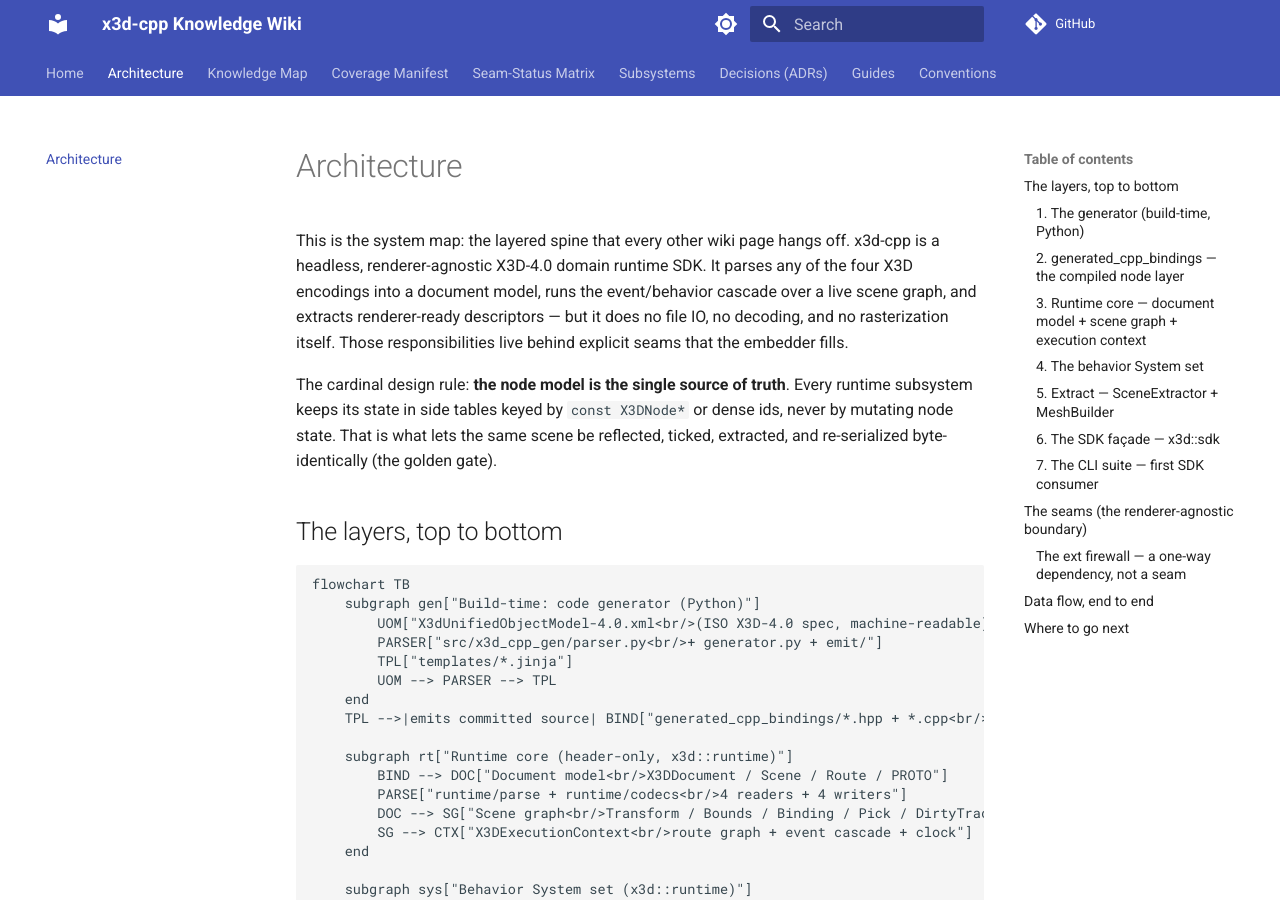
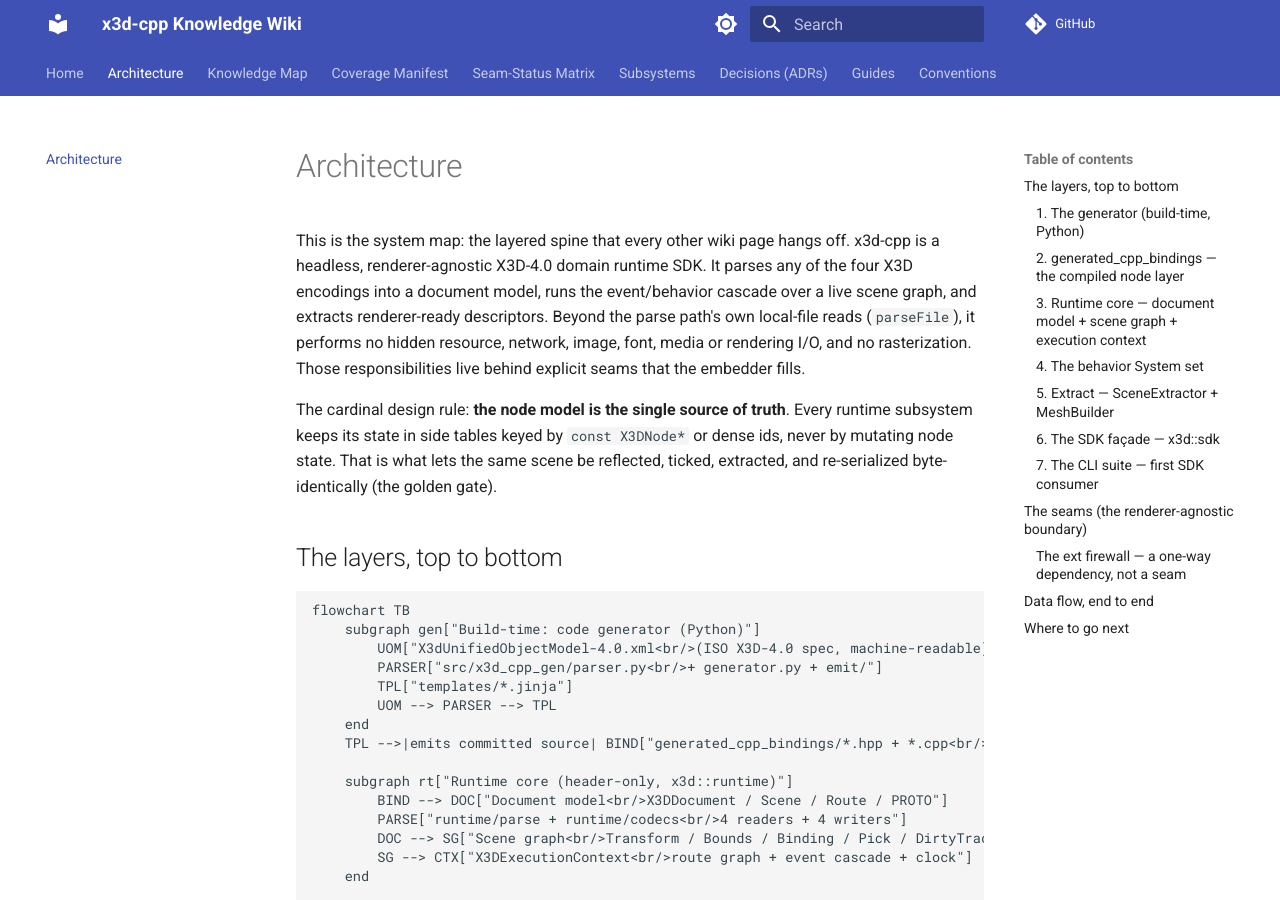
Before and after one commit to delta9000/x3d-cpp, an MkDocs documentation site: the page built from docs/wiki/architecture.md, in a window 1280 px wide and 900 px high. Built offline with MkDocs 1.6.1 and Material for MkDocs 9.7.7, drawn with Linux system fonts in a browser that asks for light colours; comment, search, counter and statistics services are not loaded; some of the changed text lies outside the part shown.

Commit message:
docs: correct the no-file-IO and spec-correct-by-construction claims
"The SDK does no file IO" is contradicted by sdk::parseFile, which the facade
exports (include/x3d/sdk.hpp) and implements with an ifstream
(runtime/parse/X3DParse.cpp). sdk.hpp asserted it ~50 lines above the export,
and advertised parseFile("scene.x3dv") in the same header comment. Scope the
claim to the simulation/extraction core and name parseFile() as the deliberate
exception.

"Every node and field is spec-correct by construction" overstates what
generation proves: the UOM constrains declarations, types and defaults;
behavioral conformance is tested separately. The project's own design record
already called the honest claim "fidelity-by-construction", not correctness.

The claim tests include a guard-the-guard case asserting parseFile really does
open a file -- if that stops being true, the other assertions are moot.

```diff
--- a/docs/wiki/architecture.md
+++ b/docs/wiki/architecture.md
@@ -14,7 +14,7 @@ related:
 
 # Architecture
 
-This is the system map: the layered spine that every other wiki page hangs off. x3d-cpp is a headless, renderer-agnostic X3D-4.0 domain runtime SDK. It parses any of the four X3D encodings into a document model, runs the event/behavior cascade over a live scene graph, and extracts renderer-ready descriptors — but it does no file IO, no decoding, and no rasterization itself. Those responsibilities live behind explicit seams that the embedder fills.
+This is the system map: the layered spine that every other wiki page hangs off. x3d-cpp is a headless, renderer-agnostic X3D-4.0 domain runtime SDK. It parses any of the four X3D encodings into a document model, runs the event/behavior cascade over a live scene graph, and extracts renderer-ready descriptors. Beyond the parse path's own local-file reads (`parseFile`), it performs no hidden resource, network, image, font, media or rendering I/O, and no rasterization. Those responsibilities live behind explicit seams that the embedder fills.
 
 The cardinal design rule: **the node model is the single source of truth**. Every runtime subsystem keeps its state in side tables keyed by `const X3DNode*` or dense ids, never by mutating node state. That is what lets the same scene be reflected, ticked, extracted, and re-serialized byte-identically (the golden gate).
 
@@ -107,7 +107,7 @@ A `System` (`runtime/events/X3DSystem.hpp`) is a behavior family over a collecti
 
 ## The seams (the renderer-agnostic boundary)
 
-The SDK does no file IO, no image/movie decoding, no font rasterization, no geodesy, and no scripting-language embedding. Each is a typed seam the embedder fills. This is what makes the runtime renderer-agnostic.
+Beyond the parse path's own local-file reads (`parseFile`), the SDK performs no hidden resource or network I/O, no image/movie decoding, no font rasterization, no geodesy, and no scripting-language embedding. Each is a typed seam the embedder fills. This is what makes the runtime renderer-agnostic.
 
 | Seam | Type / header | What the embedder supplies |
 |---|---|---|
```
Also changed, not shown: README.md (+10 -6 lines), 2 other files.
